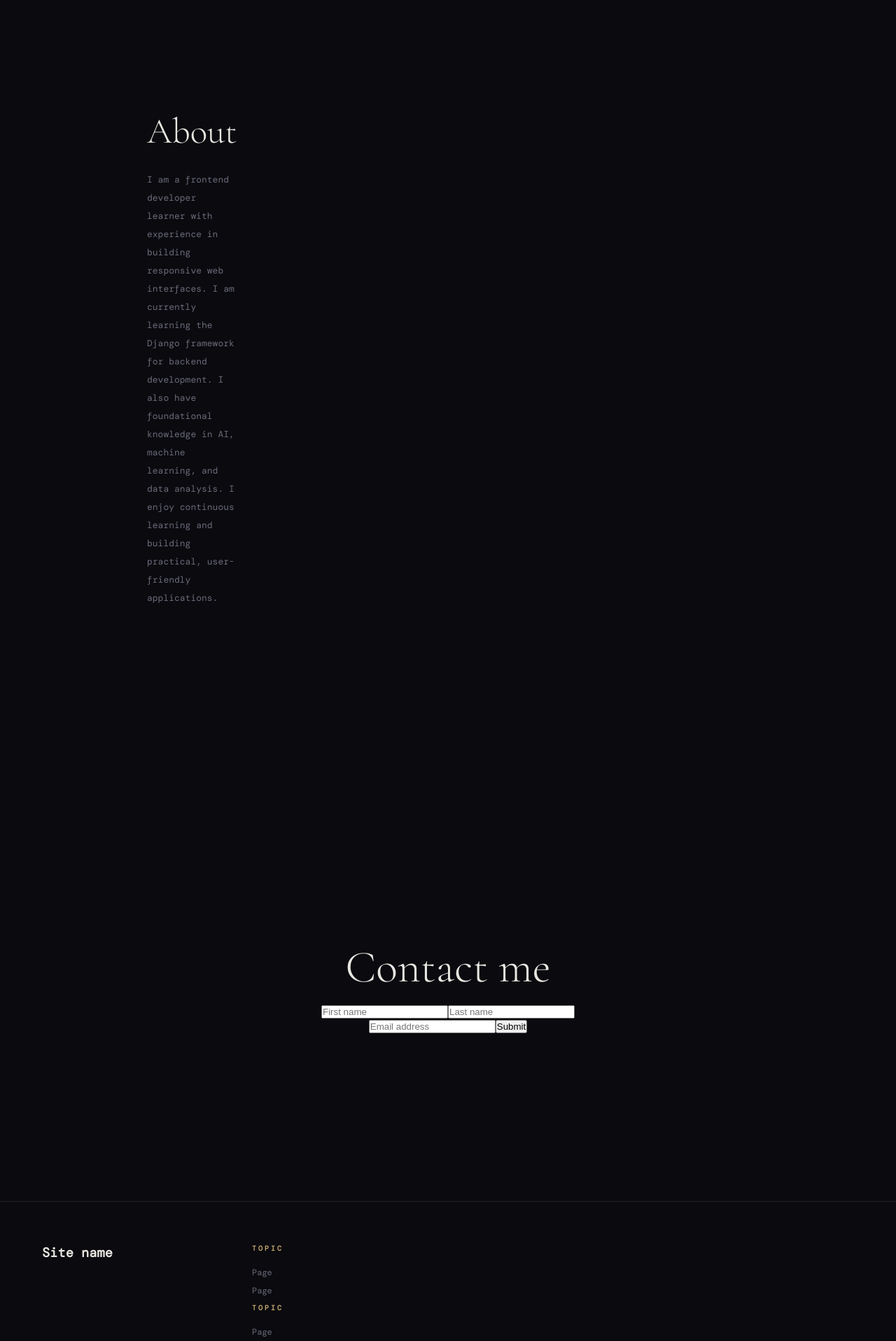
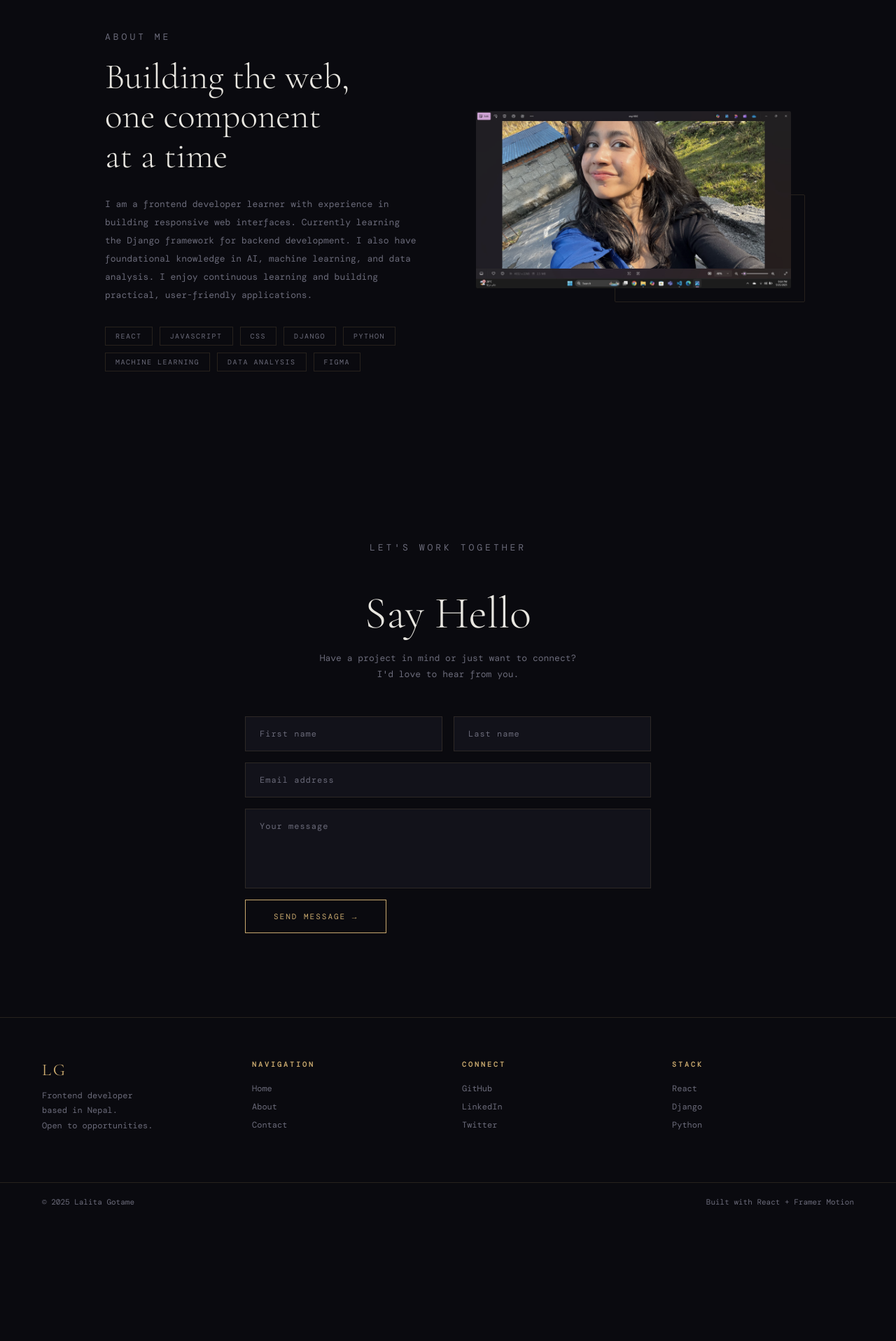
Before and after one commit to LalitaGotame/Myportfolio, a React (Vite) app: page / in a window 1280 px wide. Shown: the part 880-2797 px from the top of the page at 70% size. After the commit the page ends 2625 px from the top, so only its background shows below. Built offline with nearby package versions, Linux system fonts and the light colour scheme; a web font is replaced by a local one.

Commit message:
UI animation added

```diff
--- a/src/App.jsx
+++ b/src/App.jsx
@@ -1,19 +1,36 @@
+import { useEffect } from "react";
 
-
-import Hero from "./components/hero"
-import About from "./components/About"
-import Contact from "./components/Contact"
-import Footer from "./components/Footer"
+import Hero from "./components/hero";
+import About from "./components/About";
+import Contact from "./components/Contact";
+import Footer from "./components/Footer";
+import "./style.css";
 
 export default function App() {
+  useEffect(() => {
+    const cursor = document.querySelector(".cursor");
+    const follower = document.querySelector(".cursor-follower");
+
+    const move = (e) => {
+      cursor.style.left = e.clientX - 5 + "px";
+      cursor.style.top = e.clientY - 5 + "px";
+      follower.style.left = e.clientX - 17 + "px";
+      follower.style.top = e.clientY - 17 + "px";
+    };
+
+    window.addEventListener("mousemove", move);
+    return () => window.removeEventListener("mousemove", move);
+  }, []);
+
   return (
     <div>
-
+      <div className="cursor" />
+      <div className="cursor-follower" />
 
       <Hero />
       <About />
       <Contact />
       <Footer />
     </div>
-  )
+  );
 }
--- a/src/components/About.jsx
+++ b/src/components/About.jsx
@@ -1,35 +1,53 @@
+import { motion } from "framer-motion";
+import { useInView } from "framer-motion";
+import { useRef } from "react";
+import profile from "../assets/profile.jpg";
 
-import {motion} from "framer-motion";
+const skills = ["React", "JavaScript", "CSS", "Django", "Python", "Machine Learning", "Data Analysis", "Figma"];
+
 export default function About() {
+  const ref = useRef(null);
+  const isInView = useInView(ref, { once: true, margin: "-100px" });
+
   return (
-    <motion.section
-      initial={{ opacity: 0, x: -100 }}
-      whileInView={{ opacity: 1, x: 0 }}
-      transition={{ duration: 1 }}
-      viewport={{ once: true }}
+    <section className="about" id="about" ref={ref}>
+      <motion.div
+        initial={{ opacity: 0, x: -60 }}
+        animate={isInView ? { opacity: 1, x: 0 } : {}}
+        transition={{ duration: 1, ease: [0.22, 1, 0.36, 1] }}
+      >
+        <p className="about-label">About me</p>
+        <h1>Building the web, <br />one component <br />at a time</h1>
+        <p>
+          I am a frontend developer learner with experience in building
+          responsive web interfaces. Currently learning the Django framework
+          for backend development. I also have foundational knowledge in AI,
+          machine learning, and data analysis. I enjoy continuous learning
+          and building practical, user-friendly applications.
+        </p>
+        <div className="skills-row">
+          {skills.map((skill, i) => (
+            <motion.span
+              key={skill}
+              className="skill-tag"
+              initial={{ opacity: 0, y: 10 }}
+              animate={isInView ? { opacity: 1, y: 0 } : {}}
+              transition={{ duration: 0.4, delay: 0.6 + i * 0.07 }}
+            >
+              {skill}
+            </motion.span>
+          ))}
+        </div>
+      </motion.div>
 
-      className="about"
-    >
-
-
-
-    <section className="about">
-
-      <div className="about-text">
-        <h1>About</h1>
-
-        <p className="subtitle">
-          I am a frontend developer learner with experience in building responsive web interfaces.
-          I am currently learning the Django framework for backend development.
-           I also have foundational knowledge in AI, machine learning, and data analysis.
-            I enjoy continuous learning and building practical, user-friendly applications.
-
-        </p>
-      </div>
-
-
-
+      <motion.div
+        className="about-image-wrap"
+        initial={{ opacity: 0, x: 60 }}
+        animate={isInView ? { opacity: 1, x: 0 } : {}}
+        transition={{ duration: 1, delay: 0.2, ease: [0.22, 1, 0.36, 1] }}
+      >
+        <img src={profile} alt="About" />
+      </motion.div>
     </section>
-    </motion.section>
-  )
+  );
 }
--- a/src/components/Contact.jsx
+++ b/src/components/Contact.jsx
@@ -1,34 +1,55 @@
-import {motion} from "framer-motion";
+import { motion } from "framer-motion";
+import { useInView } from "framer-motion";
+import { useRef } from "react";
+
 export default function Contact() {
+  const ref = useRef(null);
+  const isInView = useInView(ref, { once: true, margin: "-100px" });
+
   return (
+    <section className="contact" id="contact" ref={ref}>
+      <motion.p
+        className="contact-label"
+        initial={{ opacity: 0, y: 20 }}
+        animate={isInView ? { opacity: 1, y: 0 } : {}}
+        transition={{ duration: 0.6 }}
+      >
+        Let's work together
+      </motion.p>
 
-   <motion.section
-      initial={{ opacity: 0, x: 100 }}
-      whileInView={{ opacity: 1, x: 0 }}
-      transition={{ duration: 1 }}
-      className="contact">
+      <motion.h2
+        initial={{ opacity: 0, y: 30 }}
+        animate={isInView ? { opacity: 1, y: 0 } : {}}
+        transition={{ duration: 0.8, delay: 0.1 }}
+      >
+        Say Hello
+      </motion.h2>
 
-   <section className="contact">
+      <motion.p
+        initial={{ opacity: 0, y: 20 }}
+        animate={isInView ? { opacity: 1, y: 0 } : {}}
+        transition={{ duration: 0.8, delay: 0.2 }}
+      >
+        Have a project in mind or just want to connect? <br />
+        I'd love to hear from you.
+      </motion.p>
 
-      <h2>Contact me</h2>
-
-      <form>
-
-        <div className="row">
+      <motion.div
+        className="contact-form"
+        initial={{ opacity: 0, y: 40 }}
+        animate={isInView ? { opacity: 1, y: 0 } : {}}
+        transition={{ duration: 0.8, delay: 0.3 }}
+      >
+        <div className="form-row">
           <input type="text" placeholder="First name" />
           <input type="text" placeholder="Last name" />
         </div>
-
         <input type="email" placeholder="Email address" />
-
-        <button type="submit">
-          Submit
+        <textarea rows={5} placeholder="Your message" />
+        <button type="button" className="submit-btn">
+          Send message →
         </button>
-
-      </form>
-
+      </motion.div>
     </section>
-   </motion.section>
-
-  )
+  );
 }
--- a/src/components/Footer.jsx
+++ b/src/components/Footer.jsx
@@ -1,31 +1,36 @@
+import { motion } from "framer-motion";
+
 export default function Footer() {
   return (
-    <footer className="footer">
-
-      <h3>Site name</h3>
-
-      <div className="footer-links">
-
+    <>
+      <footer className="footer">
         <div>
-          <h4>Topic</h4>
-          <p>Page</p>
-          <p>Page</p>
+          <div className="footer-brand">LG</div>
+          <p className="footer-tagline">Frontend developer<br />based in Nepal.<br />Open to opportunities.</p>
         </div>
-
         <div>
-          <h4>Topic</h4>
-          <p>Page</p>
-          <p>Page</p>
+          <h4>Navigation</h4>
+          <a href="#hero">Home</a>
+          <a href="#about">About</a>
+          <a href="#contact">Contact</a>
         </div>
-
         <div>
-          <h4>Topic</h4>
-          <p>Page</p>
-          <p>Page</p>
+          <h4>Connect</h4>
+          <a href="https://github.com/LalitaGotame" target="_blank" rel="noopener noreferrer">GitHub</a>
+          <a href="#">LinkedIn</a>
+          <a href="#">Twitter</a>
         </div>
-
+        <div>
+          <h4>Stack</h4>
+          <p>React</p>
+          <p>Django</p>
+          <p>Python</p>
+        </div>
+      </footer>
+      <div className="footer-bottom">
+        <span>© 2025 Lalita Gotame</span>
+        <span>Built with React + Framer Motion</span>
       </div>
-
-    </footer>
-  )
+    </>
+  );
 }
```
